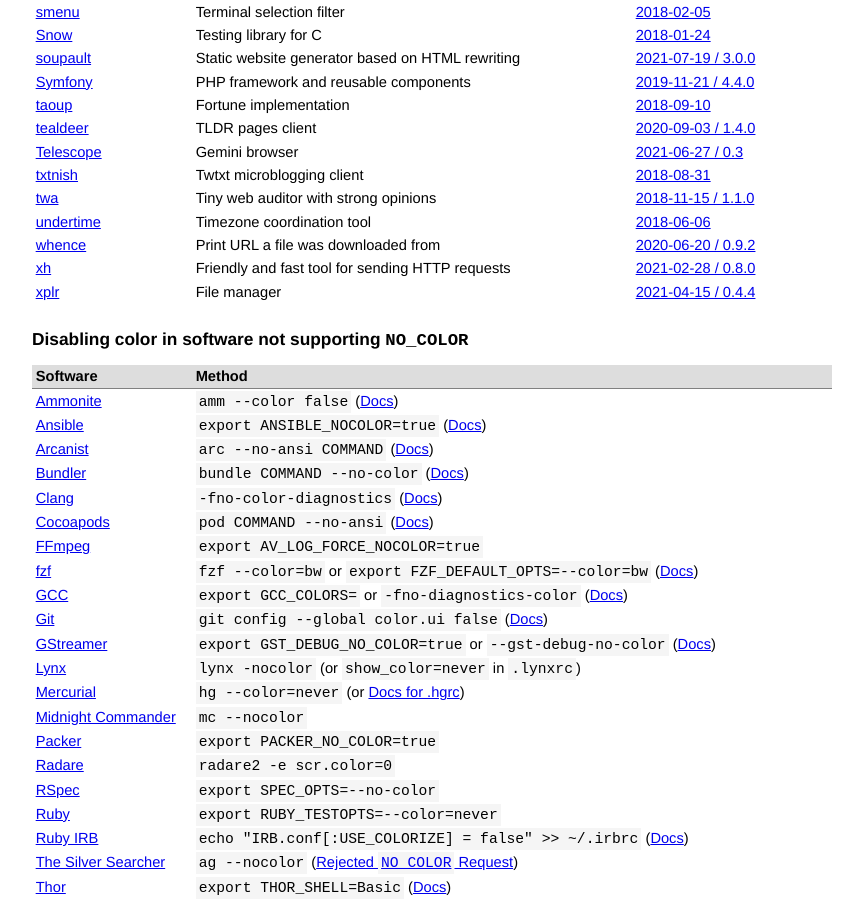
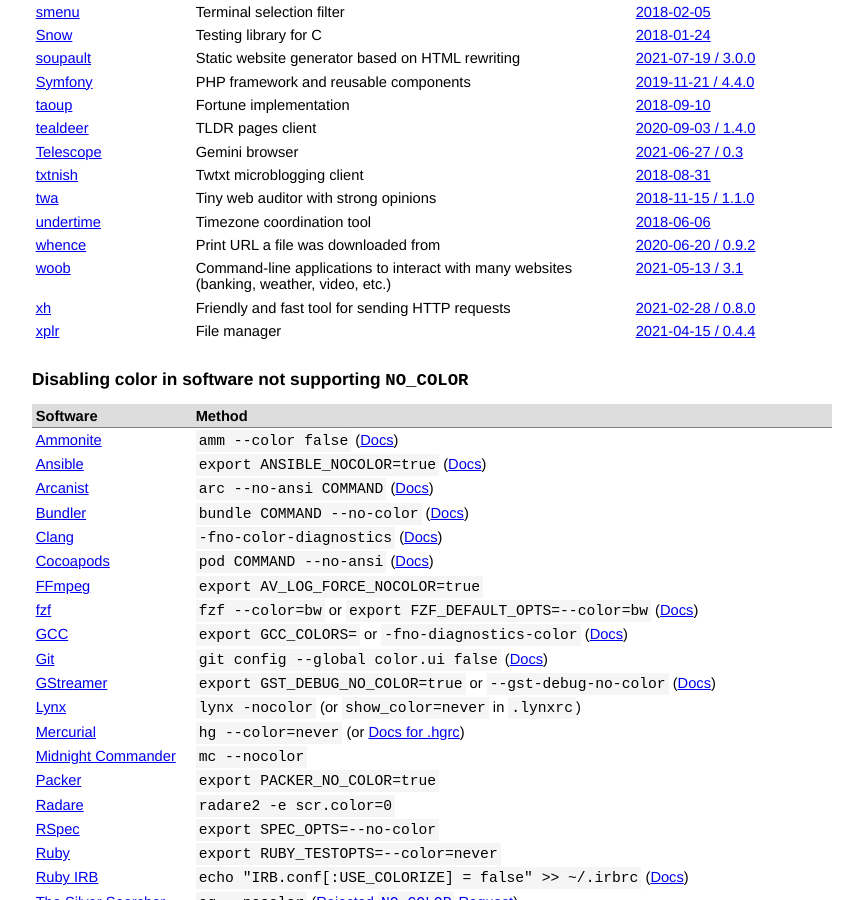
Before and after one commit to jcs/no_color, a Jekyll site: the page built from index.md, in a window 1280 px wide and 900 px high, scrolled down 2956 px. Shown: the whole window, without its empty margins (208-1071 px from the left). Built offline with Jekyll 4.4.1, drawn with Linux system fonts in a browser that asks for light colours; our own code applies the rules of GitHub Pages for plain Markdown files.

Commit message:
Add woob (#128)
Now supports NO_COLOR.

```diff
--- a/index.md
+++ b/index.md
@@ -170,6 +170,7 @@ color via `NO_COLOR`.
 | [twa](https://github.com/trailofbits/twa) | Tiny web auditor with strong opinions | [2018-11-15 / 1.1.0](https://github.com/trailofbits/twa/releases/tag/1.1.0) |
 | [undertime](https://gitlab.com/anarcat/undertime) | Timezone coordination tool | [2018-06-06](https://gitlab.com/anarcat/undertime/commit/0c4c2b38f32127a0dc59d2bd6e5f9db0b61ca847) |
 | [whence](https://github.com/ppelleti/whence) | Print URL a file was downloaded from | [2020-06-20 / 0.9.2](https://github.com/ppelleti/whence/releases/tag/0.9.2) |
+| [woob](https://woob.tech) | Command-line applications to interact with many websites (banking, weather, video, etc.) | [2021-05-13 / 3.1](https://gitlab.com/woob/woob/-/commit/f6b446ba5af7bd80f2795330facc9841740c7076) |
 | [xh](https://github.com/ducaale/xh) | Friendly and fast tool for sending HTTP requests | [2021-02-28 / 0.8.0](https://github.com/ducaale/xh/releases/tag/v0.8.0) |
 | [xplr](https://github.com/sayanarijit/xplr) | File manager | [2021-04-15 / 0.4.4](https://github.com/sayanarijit/xplr/releases/tag/v0.4.4) |
 {: rules="groups"}
```
